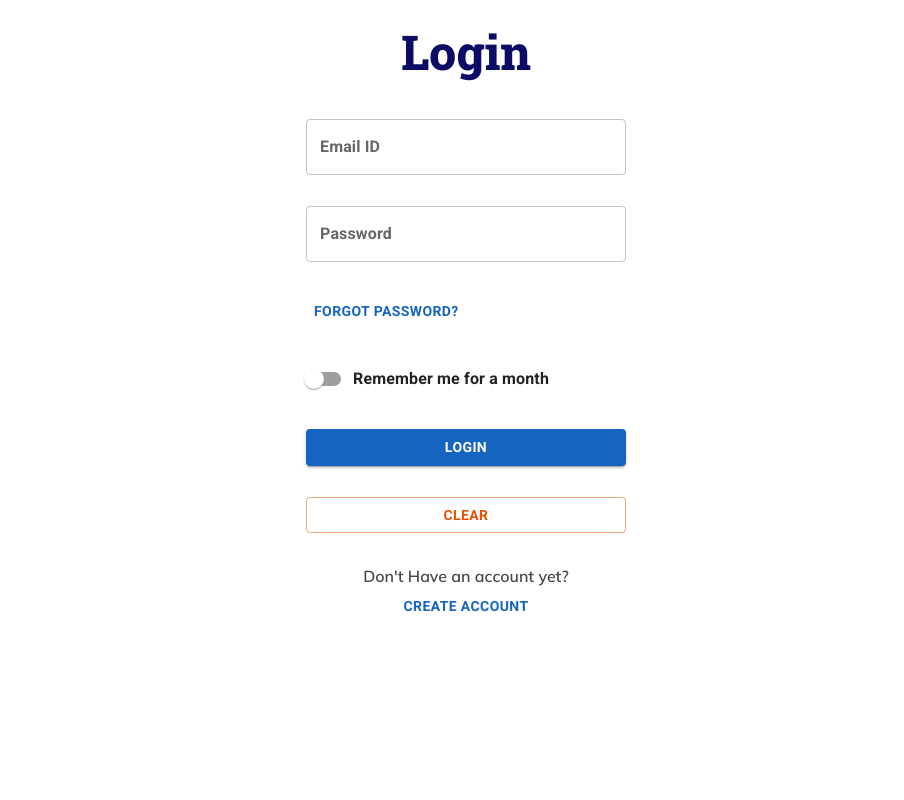
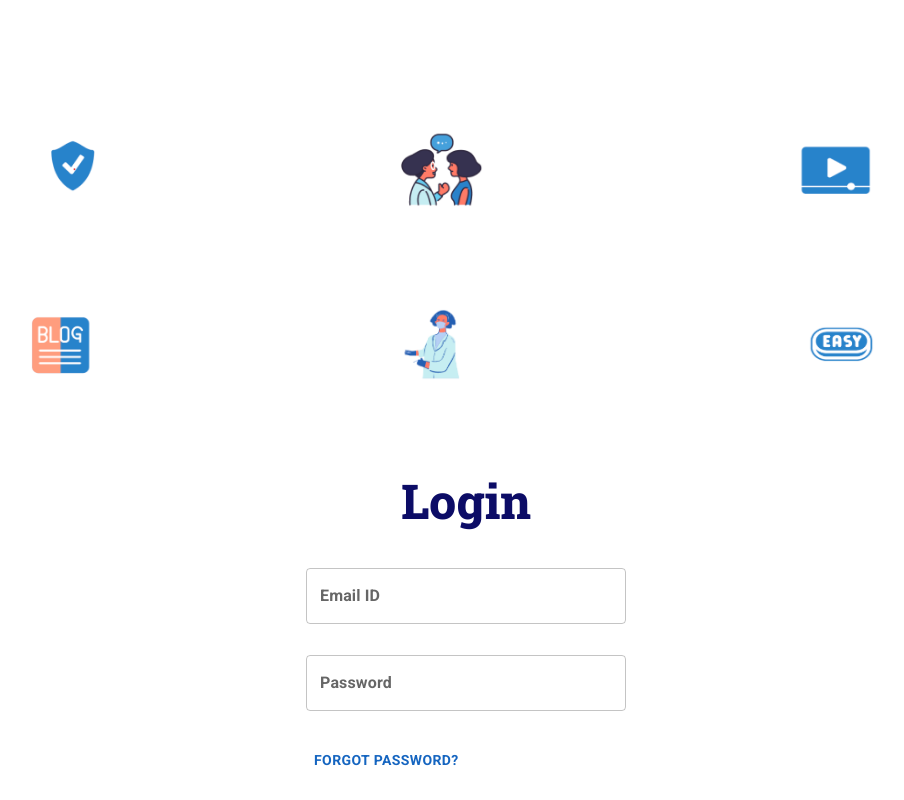
Before and after one commit to Vivekkharnotia/LibraryManagementSystem, a Next.js app: page / in a window 1280 px wide. Shown: the part 680-1480 px from the top of the page, without its empty margins (174-1078 px from the left). Built offline with nearby package versions, Linux system fonts and the light colour scheme.

Commit message:
main layout order changed

```diff
--- a/src/pages/index.tsx
+++ b/src/pages/index.tsx
@@ -11,8 +11,8 @@ export default function Home() {
   return (
     <>
       <Hero />
+      <Services />
       <SignIn />
-      <Services />
       <Footer />
     </>
   );
```
